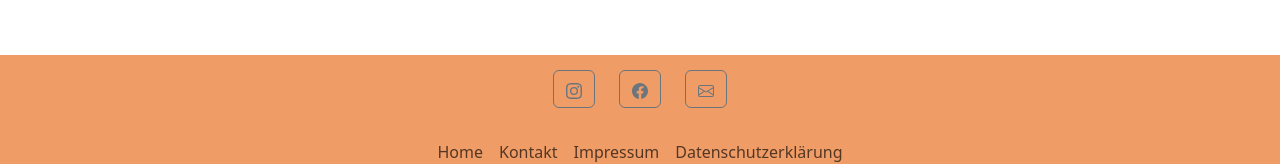
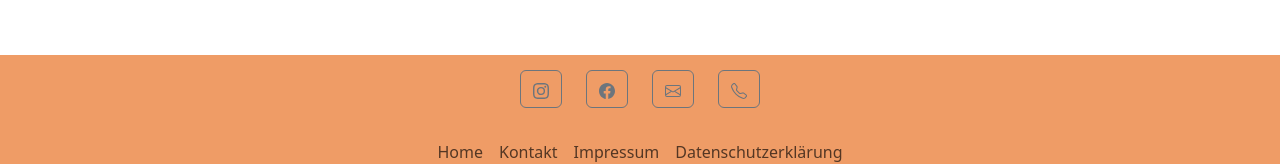
Before and after one commit to sebastianbraeutigam/shia-familienzentrum-website, a React (Create React App) app: page /projekte/klein-hilft-gross in a window 1280 px wide. Shown: the part 586-750 px from the top of the page. Built offline with nearby package versions, Linux system fonts and the light colour scheme.

Commit message:
change footer + menu

```diff
--- a/src/App.jsx
+++ b/src/App.jsx
@@ -20,6 +20,7 @@
 import Overview from './components/pages/angebote-leistungen/overview';
 import Familiencafe from './components/pages/angebote-leistungen/familiencafe';
 import Cooking from './components/pages/angebote-leistungen/cooking';
+import Umgang from './components/pages/angebote-leistungen/umgang';
 
 
 
@@ -39,6 +40,7 @@
 
                                 {/* alle angebote + leistungen */}
                                 <Route path='/angebote-leistungen/im-ueberblick' element={<Overview />} />
+                                <Route path='/angebote-leistungen/umgang' element={<Umgang />} />
                                 <Route path='/angebote-leistungen/achtsamkeitstraining' element={<Achtsamkeitstraining />} />
                                 <Route path='/angebote-leistungen/informations-und-entlastungsgesraeche' element={<InformationsUndEntlastungsgespraeche />} />
                                 <Route path='/angebote-leistungen/kinder-und-jugendlichensprechstunde' element={<KinderUndJugendlichensprechstunde />} />
--- a/src/components/footer.jsx
+++ b/src/components/footer.jsx
@@ -30,6 +30,13 @@
                                 </svg>
                             </button>
                         </a>
+                        <a className="text-decoration-none" href="tel:+493408826062">
+                            <button type="button" className="btn btn-outline-secondary" control-id="ControlID-6">
+                                <svg xmlns="http://www.w3.org/2000/svg" width="16" height="16" fill="currentColor" className="bi bi-envelope" viewBox="0 0 16 16">
+                                <path d="M3.654 1.328a.678.678 0 0 0-1.015-.063L1.605 2.3c-.483.484-.661 1.169-.45 1.77a17.6 17.6 0 0 0 4.168 6.608 17.6 17.6 0 0 0 6.608 4.168c.601.211 1.286.033 1.77-.45l1.034-1.034a.678.678 0 0 0-.063-1.015l-2.307-1.794a.68.68 0 0 0-.58-.122l-2.19.547a1.75 1.75 0 0 1-1.657-.459L5.482 8.062a1.75 1.75 0 0 1-.46-1.657l.548-2.19a.68.68 0 0 0-.122-.58zM1.884.511a1.745 1.745 0 0 1 2.612.163L6.29 2.98c.329.423.445.974.315 1.494l-.547 2.19a.68.68 0 0 0 .178.643l2.457 2.457a.68.68 0 0 0 .644.178l2.189-.547a1.75 1.75 0 0 1 1.494.315l2.306 1.794c.829.645.905 1.87.163 2.611l-1.034 1.034c-.74.74-1.846 1.065-2.877.702a18.6 18.6 0 0 1-7.01-4.42 18.6 18.6 0 0 1-4.42-7.009c-.362-1.03-.037-2.137.703-2.877z"></path>
+                                </svg>
+                            </button>
+                        </a>
                     </div>
                     <nav className="navbar navbar-expand-sm bg-*">
                         <div className="container-fluid">
--- a/src/components/header.jsx
+++ b/src/components/header.jsx
@@ -46,6 +46,7 @@
                                             <li><NavLink className="dropdown-item" to="/angebote-leistungen/im-ueberblick" onClick={this.closeMenu}>im Überblick</NavLink></li>
                                             <ul>
                                                 <li><NavLink className="dropdown-item" to="/angebote-leistungen/achtsamkeitstraining" onClick={this.closeMenu}>Achtsamkeitstraining</NavLink></li>
+                                                <li><NavLink className="dropdown-item" to="/angebote-leistungen/umgang" onClick={this.closeMenu}>Umgang</NavLink></li>
                                                 <li><NavLink className="dropdown-item" to="/angebote-leistungen/informations-und-entlastungsgesraeche" onClick={this.closeMenu}>Informations- und Entlastungsgespräche</NavLink></li>
                                                 <li><NavLink className="dropdown-item" to="/angebote-leistungen/kinder-und-jugendlichensprechstunde" onClick={this.closeMenu}>Kinder- und Jugendlichensprechstunde</NavLink></li>
                                                 <li><NavLink className="dropdown-item" to="/angebote-leistungen/kinderyoga" onClick={this.closeMenu}>Kinderyoga</NavLink></li>
--- a/src/components/pages/angebote-leistungen/overview.jsx
+++ b/src/components/pages/angebote-leistungen/overview.jsx
@@ -9,6 +9,7 @@
                     <b>Wir bieten folgende Angebote und Leistungen an:</b>
                     <div className='overview-container'>
                         <OverviewCard image='achtsamkeit.jpg' imageAlt='Achtsamkeitstraining' title='Achtsamkeitstraining' description='In diesem Kurs erleben Kinder zusammen mit einer Begleitperson abwechslungsreiche Entspannungs- und Bewegungsübungen, lernen durch Geschichten und Atemspiele Ruhe und Anspannung bewusst wahrzunehmen und ihre Sinne zu entdecken.' path='achtsamkeitstraining' />
+                        <OverviewCard image='' imageAlt='Umgang' title='Umgang' description='Unser Angebot des begleiteten Umgangs ermöglicht es Kindern, in Anwesenheit einer neutralen Person den getrennt lebenden Elternteil zu treffen, wenn direkter Kontakt nicht möglich ist; dies kann durch das Jugendamt oder eine gerichtliche Entscheidung geregelt sein.' path='umgang' />
                         <OverviewCard image='information-entlastung.jpg' imageAlt='Informations- und Entlastungsgespräche' title='Informations- und Entlastungsgespräche' description='Unser Familienzentrum bietet vertrauensvolle Gesprächsangebote ohne Wartezeiten, um Familien bei Erziehungsfragen, Alltagsproblemen und Krisen zu unterstützen und gemeinsam Lösungen zu finden.' path='informations-und-entlastungsgesraeche' />
                         <OverviewCard image='kinder-jugendsprechstunde.jpg' imageAlt='Kinder- und Jugendsprechstunde' title='Kinder- und Jugendsprechstunde' description='Diese Sprechstunde bietet jungen Menschen einen sicheren Raum, um über persönliche Anliegen zu sprechen, gemeinsam Lösungen zu finden und bei Bedarf Unterstützung für die nächsten Schritte zu erhalten – alles in ihrem eigenen Tempo und mit der Option, eine Vertrauensperson dabei zu haben.' path='kinder-und-jugendlichensprechstunde'/>
                         <OverviewCard image='kinderyoga.jpg' imageAlt='Kinderyoga' title='Kinderyoga' description='Beginne deinen Tag entspannt mit unserem Yoga-Kurs für Mütter, der Körper und Geist in Einklang bringt, neue Energie schenkt und gleichzeitig Raum für dich und dein Kind schafft.' path='kinderyoga' />
```
Also changed, not shown: src/components/pages/angebote-leistungen/umgang.jsx (renamed from src/components/pages/umgang.jsx).
